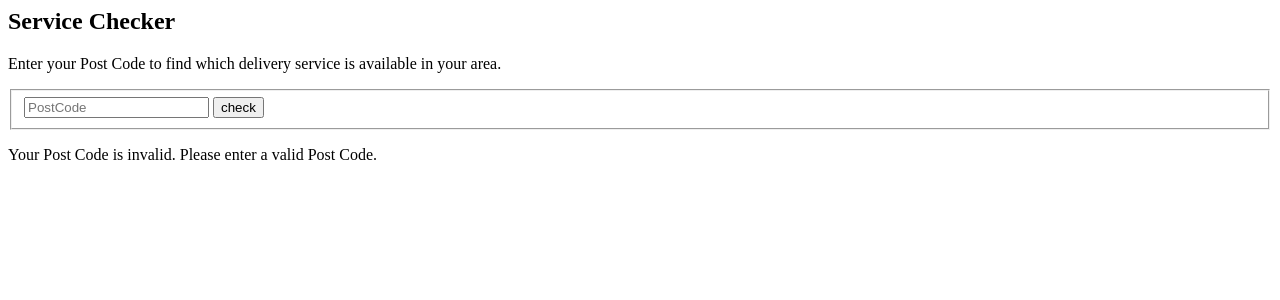
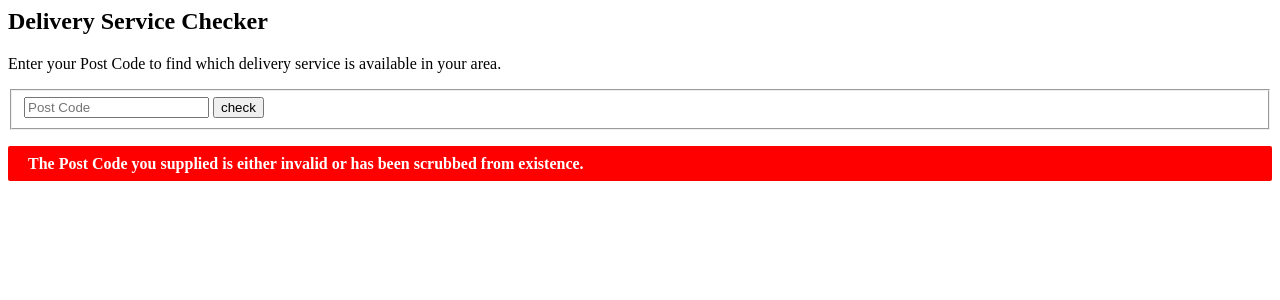
Before and after one commit to lmjingram/ukshipping, a PHP site: page / in a window 1280 px wide. Shown: the top 300 px of the page. Run offline with PHP 8.4, Linux system fonts and the light colour scheme; data that the repository does not hold is empty.

Commit message:
beautiful!

```diff
--- a/index.php
+++ b/index.php
@@ -1,3 +1,17 @@
+<style>.error,.pass,.warning{
+	color: white; border-radius: 2px; line-height: 15px; ont-size: 12px; padding: 10px 20px;
+	font-weight: bold;
+}
+.error{
+	background: red;
+}
+.pass{
+	background: green;
+}
+.warning{
+	background: orange;
+}
+</style>
 <?php
 	include 'shipping.php';
 
--- a/shipping.php
+++ b/shipping.php
@@ -26,10 +26,10 @@ class Shipping
 
 <form>
 	<div>
-		<h2>Service Checker</h2>
+		<h2>Delivery Service Checker</h2>
 		<p>Enter your Post Code to find which delivery service is available in your area.</p>
 		<fieldset>
-			<input name='postcode' placeholder='PostCode' value='<?= $postcode ?>'/>
+			<input name='postcode' placeholder='Post Code' value='<?= $postcode ?>'/>
 			<input type='submit' value='check' />
 		</fieldset>
 	</div>
@@ -49,19 +49,23 @@ class Shipping
 		if($valid)
 		{
 
+?>
+<p class='pass'>The Post Code you supplied is a good one. Well done, we're proud of you :')</p>
+<?php
+
 			$restrictions = self::checkPostCodeServicesRestrictions($postcode);
 
 			if(count($restrictions) == 0)
 			{
 
 ?>
-<p>Hooray! You can get delivery any time!</p>
+<p class='pass'>Hooray! You can get delivery any day, even Christmas day...</p>
 <?php
 
 			} else {
 
 ?>
-<p>Delivery is restricted in the following ways:</p>
+<p class='warning'>Oh no! Looks like delivery is restricted in the following ways:</p>
 <ul><li>
 <?php
 				echo implode('</li><li>', $restrictions);
@@ -73,7 +77,7 @@ class Shipping
 		} else {
 
 ?>
-<p class='error'>Your Post Code is invalid. Please enter a valid Post Code.</p>
+<p class='error'>The Post Code you supplied is either invalid or has been scrubbed from existence.</p>
 <?php
 
 		}
```
